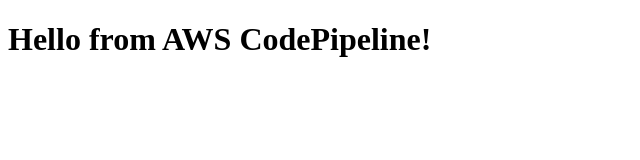
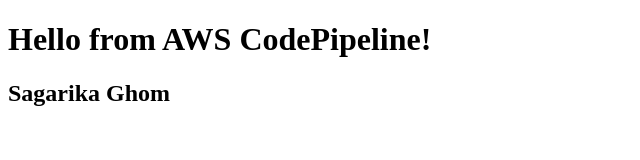
Before and after one commit to sagarikaghom14/cicd, a plain HTML site: page index.html in a window 1280 px wide. Shown: the whole page, without its empty margins (0-640 px from the left). Drawn offline with Linux system fonts and the light colour scheme.

Commit message:
Update index.html

```diff
--- a/index.html
+++ b/index.html
@@ -6,5 +6,6 @@
 </head>
 <body>
   <h1>Hello from AWS CodePipeline!</h1>
+  <h2>Sagarika Ghom</h2>
 </body>
 </html>
```
